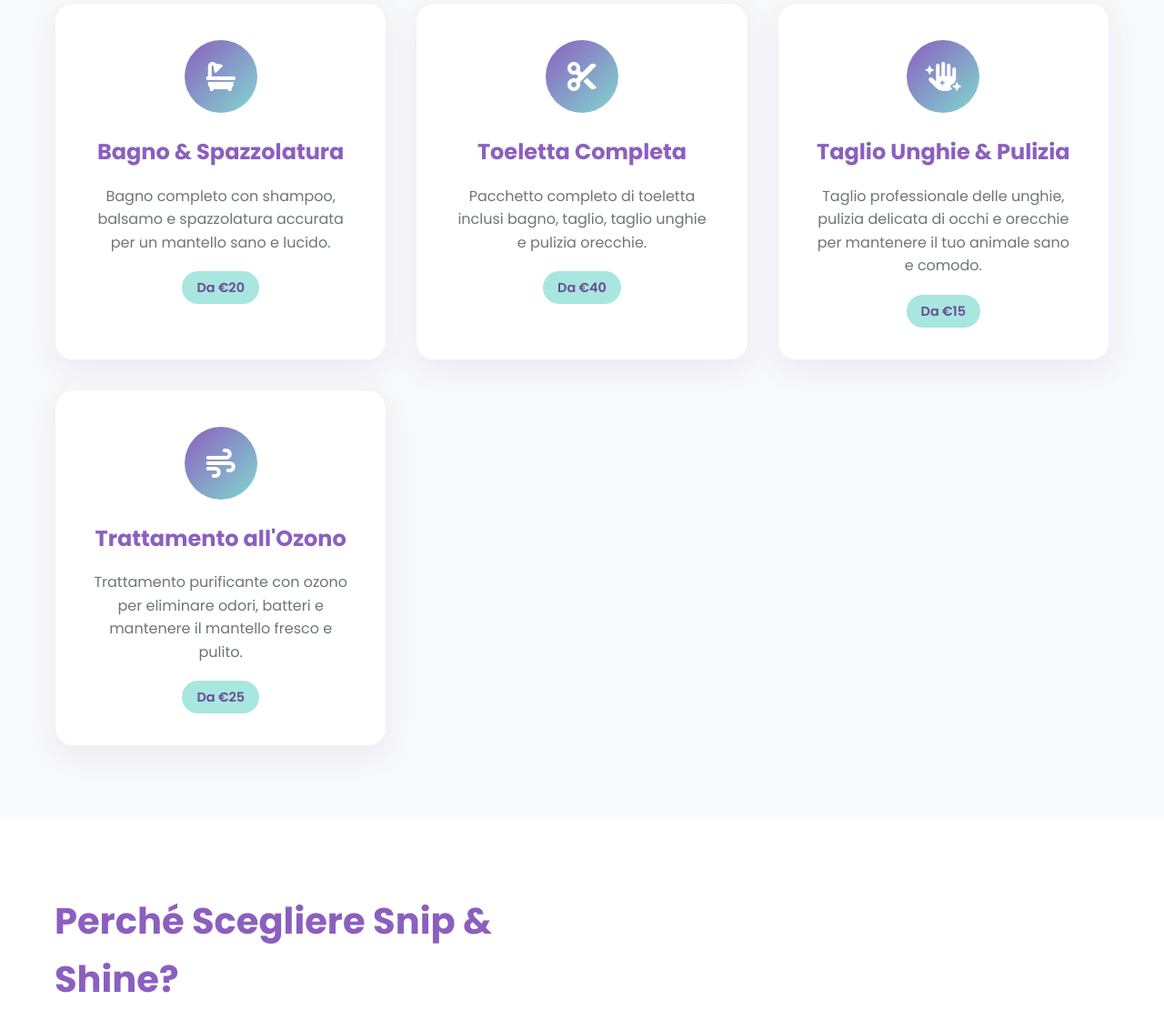
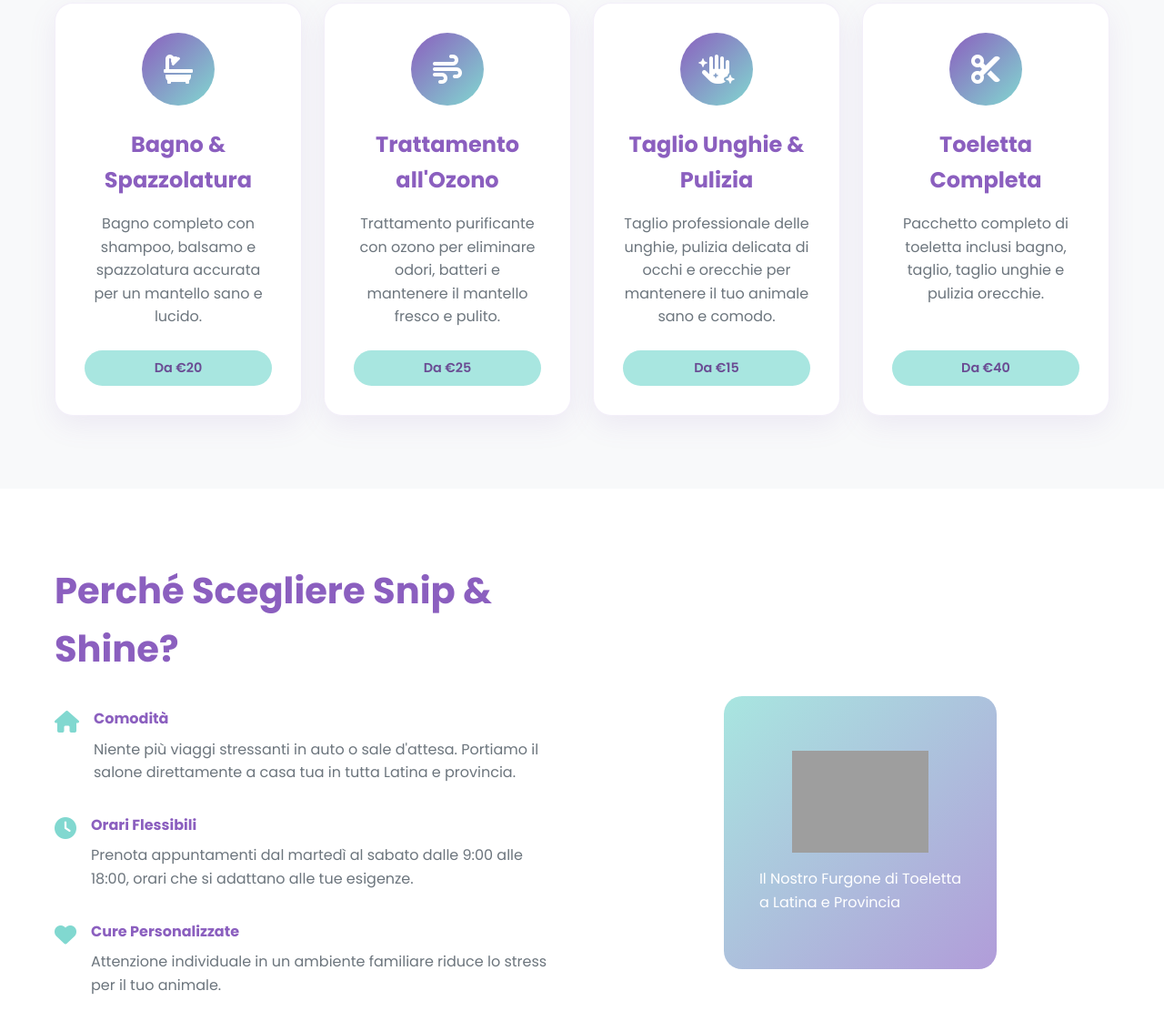
Before and after one commit to whirmill/limpidog-website, a website: page public/index.html in a window 1280 px wide. Shown: the part 936-2047 px from the top of the page at 91% size. Drawn offline with Linux system fonts and the light colour scheme; grey boxes are pictures that could not be loaded.

Commit message:
layout fixes

```diff
--- a/public/index.html
+++ b/public/index.html
@@ -92,11 +92,12 @@
                 </div>
                 <div class="service-card">
                     <div class="service-icon">
-                        <i class="fas fa-cut"></i>
+                        <i class="fas fa-wind"></i>
                     </div>
-                    <h3>Toeletta Completa</h3>
-                    <p>Pacchetto completo di toeletta inclusi bagno, taglio, taglio unghie e pulizia orecchie.</p>
-                    <span class="price">Da €40</span>
+                    <h3>Trattamento all'Ozono</h3>
+                    <p>Trattamento purificante con ozono per eliminare odori, batteri e mantenere il mantello fresco e
+                        pulito.</p>
+                    <span class="price">Da €25</span>
                 </div>
                 <div class="service-card">
                     <div class="service-icon">
@@ -109,12 +110,11 @@
                 </div>
                 <div class="service-card">
                     <div class="service-icon">
-                        <i class="fas fa-wind"></i>
+                        <i class="fas fa-cut"></i>
                     </div>
-                    <h3>Trattamento all'Ozono</h3>
-                    <p>Trattamento purificante con ozono per eliminare odori, batteri e mantenere il mantello fresco e
-                        pulito.</p>
-                    <span class="price">Da €25</span>
+                    <h3>Toeletta Completa</h3>
+                    <p>Pacchetto completo di toeletta inclusi bagno, taglio, taglio unghie e pulizia orecchie.</p>
+                    <span class="price">Da €40</span>
                 </div>
             </div>
         </div>
@@ -274,7 +274,7 @@
                             <span class="snip">Snip</span> & <span class="shine">Shine</span>
                         </span>
                     </div>
-                    <p>Servizi professionali di toeletta mobile per animali che portano cure di lusso direttamente a
+                    <p>Servizi professionali di toeletta mobile per animali che portano cure direttamente a
                         casa tua.</p>
                 </div>
                 <div class="footer-section">
@@ -290,9 +290,9 @@
                     <h4>Servizi</h4>
                     <ul>
                         <li>Bagno & Spazzolatura</li>
+                        <li>Trattamento all'Ozono</li>
+                        <li>Taglio Unghie & Pulizia</li>
                         <li>Toeletta Completa</li>
-                        <li>Limatura Unghie</li>
-                        <li>Pulizia Orecchie</li>
                     </ul>
                 </div>
                 <div class="footer-section">
--- a/public/styles.css
+++ b/public/styles.css
@@ -341,18 +341,21 @@
 
 .services-grid {
   display: grid;
-  grid-template-columns: repeat(auto-fit, minmax(280px, 1fr));
-  gap: 2rem;
+  grid-template-columns: repeat(4, 1fr);
+  gap: 1.5rem;
 }
 
 .service-card {
   background: var(--white);
-  padding: 2.5rem;
+  padding: 2rem;
   border-radius: 20px;
   text-align: center;
   box-shadow: 0 10px 30px var(--shadow);
   transition: transform 0.3s ease;
   border: 1px solid rgba(139, 95, 191, 0.1);
+  display: flex;
+  flex-direction: column;
+  height: 100%;
 }
 
 .service-card:hover {
@@ -384,6 +387,7 @@
 .service-card p {
   color: var(--gray);
   margin-bottom: 1.5rem;
+  flex-grow: 1;
 }
 
 .price {
@@ -393,6 +397,7 @@
   border-radius: 25px;
   font-weight: 600;
   font-size: 0.9rem;
+  margin-top: auto;
 }
 
 /* About Section */
@@ -749,7 +754,7 @@
 }
 
 /* Responsive Design */
-@media (max-width: 768px) {
+@media (max-width: 1024px) {
   .hamburger {
     display: flex;
   }
@@ -801,7 +806,7 @@
   }
 
   .services-grid {
-    grid-template-columns: 1fr;
+    grid-template-columns: repeat(2, 1fr);
   }
 }
 
@@ -820,6 +825,10 @@
 
   .booking-form {
     padding: 2rem;
+  }
+
+  .services-grid {
+    grid-template-columns: 1fr;
   }
 }
 
```
